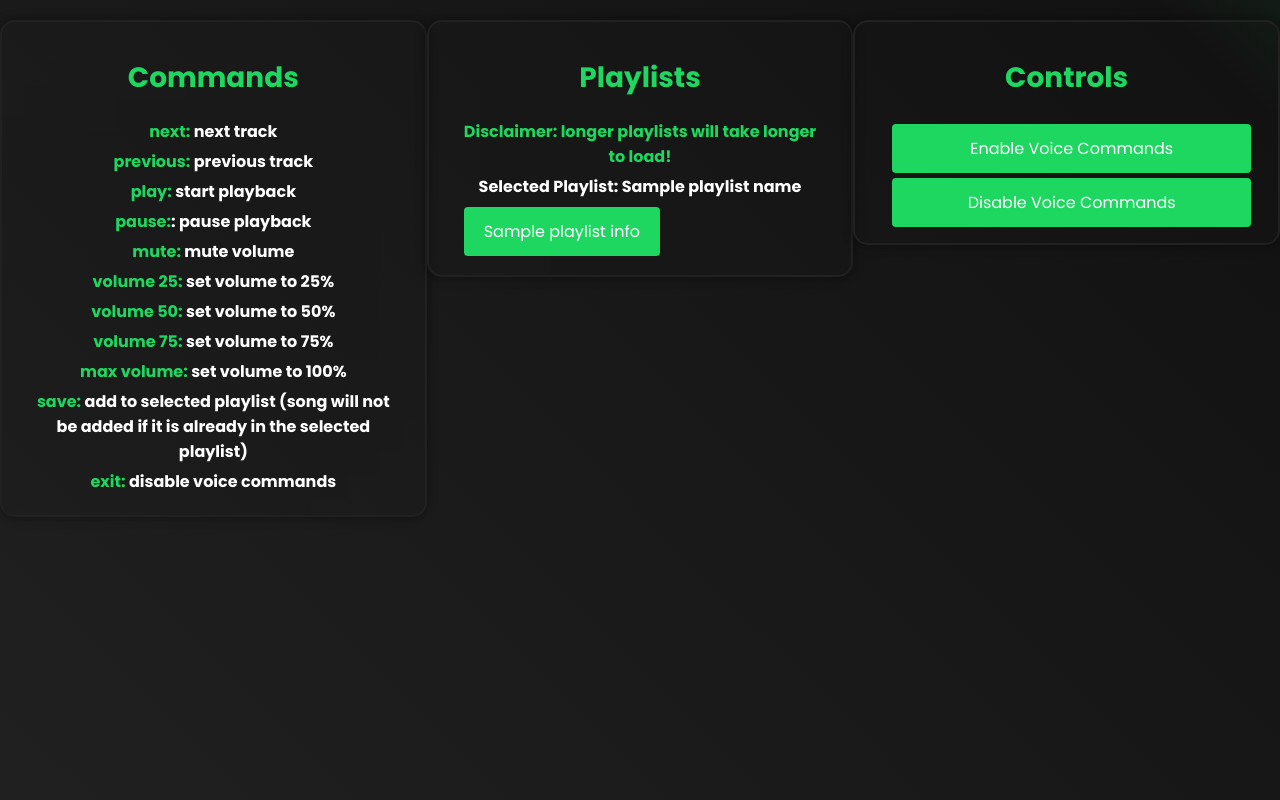
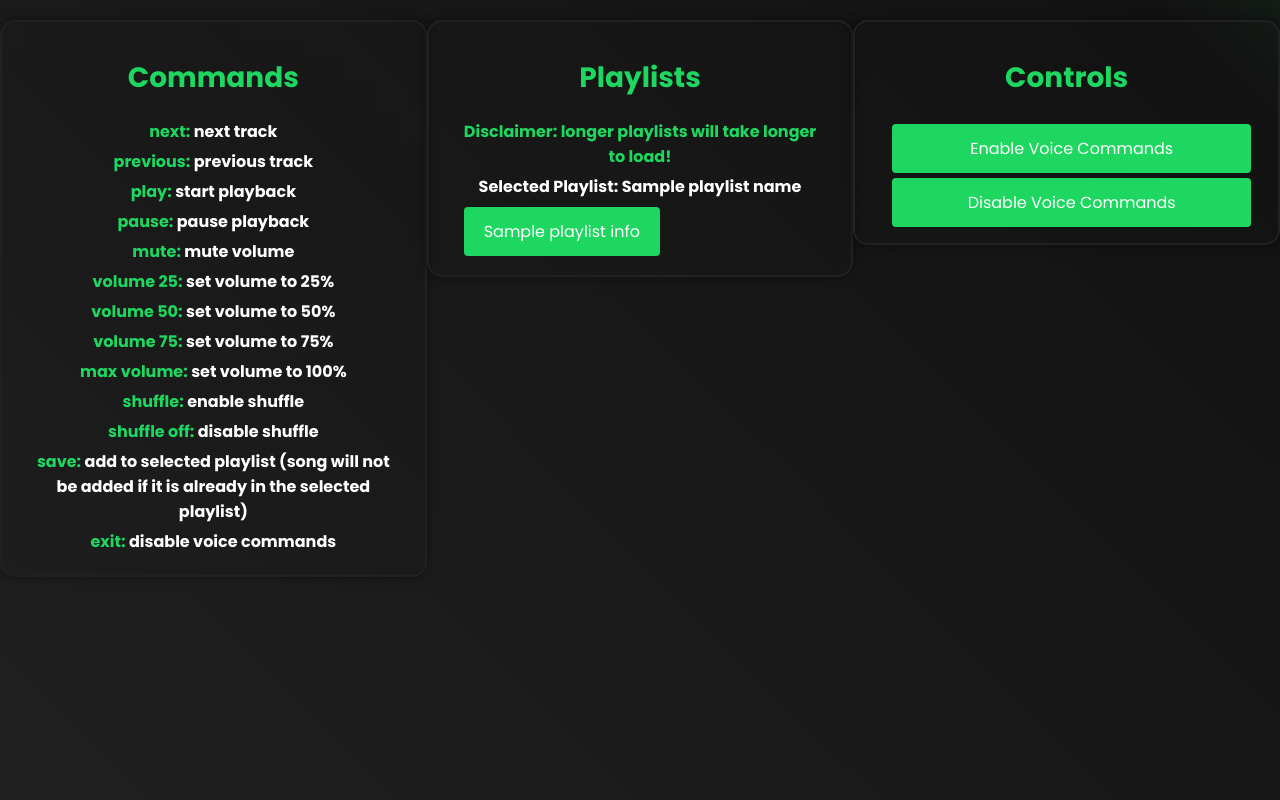
Before and after one commit to angellsoliss/spotify_voice_controls, a Flask app: template templates/mediaControl.html in a window 1280 px wide. Run offline with Flask 3, Linux system fonts and the light colour scheme; the template is opened without the code that fills it: most values are stand-ins (such as "Sample title", 1, 10 or a date in 2020).

Commit message:
disabled text to speech command confirmation (caused bug), added shuffle and shuffle off commands

```diff
--- a/app.py
+++ b/app.py
@@ -28,35 +28,17 @@ listening = False
 
 r = sr.Recognizer()
 
-def get_all_playlist_tracks(sp, playlist_id):
-    offset = 0
-    all_tracks = []
-
-    while True:
-        tracks = sp.playlist_items(playlist_id, offset=offset)
-        all_tracks.extend(tracks['items'])
-
-        if len(tracks['items']) == 0:
-            break
-
-        offset += len(tracks['items'])
-
-    return all_tracks
-
 def listen_for_commands(access_token):
-    voice = pyttsx3.init()
     global listening
     #create spotipy object, pass access token
     sp = spotipy.Spotify(auth=access_token)
-    voice.say("Voice commands enabled")
-    voice.runAndWait()
     while listening:
         try:
             with sr.Microphone() as source:
                 r.adjust_for_ambient_noise(source, duration=0.7)
-                audio = r.listen(source, phrase_time_limit=3)
-                #initialize speech string before it is used
+                audio = r.listen(source, phrase_time_limit=5)
                 speech = r.recognize_google(audio)
+                speech = speech.lower()
 
                 if speech == "next":
                     sp.next_track(device_id=None)
@@ -87,9 +69,13 @@ def listen_for_commands(access_token):
                     print(speech)
                 elif speech == "exit":
                     listening = False
-                    voice.say("Exiting.")
-                    voice.runAndWait()
                     break
+                elif speech == "shuffle":
+                    sp.shuffle(state=True, device_id=None)
+                    print(speech)
+                elif speech == "shuffle off":
+                    sp.shuffle(state=False, device_id=None)
+                    print(speech)
                 elif speech == "save":
                     uri_exists = False
                     current_song_uri = get_current_song(access_token)
@@ -102,29 +88,19 @@ def listen_for_commands(access_token):
                             uri_exists = True
 
                     if not playlist_id:
-                        voice.say("no playlist selected.")
-                        voice.runAndWait()
                         print("no playlist selected...")
 
                     elif uri_exists:
-                        voice.say("song already in playlist.")
-                        voice.runAndWait()
                         print("song already in playlist")
 
                     else:
                         if current_song_uri:
                             try:
                                 sp.user_playlist_add_tracks(user_id, playlist_id, current_song_uri, None)
-                                voice.say("Track added to the playlist.")
-                                voice.runAndWait()
                                 print("Track added to the playlist.")
                             except Exception as e:
-                                voice.say("Error adding track to the playlist.")
-                                voice.runAndWait()
                                 print("Error adding track to the playlist:", e)
                         else:
-                            voice.say("No track currently playing.")
-                            voice.runAndWait()
                             print("No track currently playing.")
                 else:
                     print(speech + " unknown command...")
@@ -138,6 +114,20 @@ def listen_for_commands(access_token):
         except Exception as ex:
             print("unexpected error:", ex)
 
+def get_all_playlist_tracks(sp, playlist_id):
+    offset = 0
+    all_tracks = []
+
+    while True:
+        tracks = sp.playlist_items(playlist_id, offset=offset)
+        all_tracks.extend(tracks['items'])
+
+        if len(tracks['items']) == 0:
+            break
+
+        offset += len(tracks['items'])
+
+    return all_tracks
 
 def get_current_song(access_token):
     sp = spotipy.Spotify(auth=access_token)
--- /dev/null
+++ b/tempCodeRunnerFile.py
@@ -0,0 +1,2 @@
+
+                    sp.repeat(state="context", device
--- a/templates/mediaControl.html
+++ b/templates/mediaControl.html
@@ -11,12 +11,14 @@
         <h2><span class="emphasize">next:</span> next track</h2>
         <h2><span class="emphasize">previous:</span> previous track</h2>
         <h2><span class="emphasize">play:</span> start playback</h2>
-        <h2><span class="emphasize">pause:</span>: pause playback</h2>
+        <h2><span class="emphasize">pause:</span> pause playback</h2>
         <h2><span class="emphasize">mute:</span> mute volume</h2>
         <h2><span class="emphasize">volume 25:</span> set volume to 25%</h2>
         <h2><span class="emphasize">volume 50:</span> set volume to 50%</h2>
         <h2><span class="emphasize">volume 75:</span> set volume to 75%</h2>
         <h2><span class="emphasize">max volume:</span> set volume to 100%</h2>
+        <h2><span class="emphasize">shuffle:</span> enable shuffle</h2>
+        <h2><span class="emphasize">shuffle off:</span> disable shuffle</h2>
         <h2><span class="emphasize">save:</span> add to selected playlist (song will not be added if it is already in the selected playlist)</h2>
         <h2><span class="emphasize">exit:</span> disable voice commands</h2>
     </div>
```
